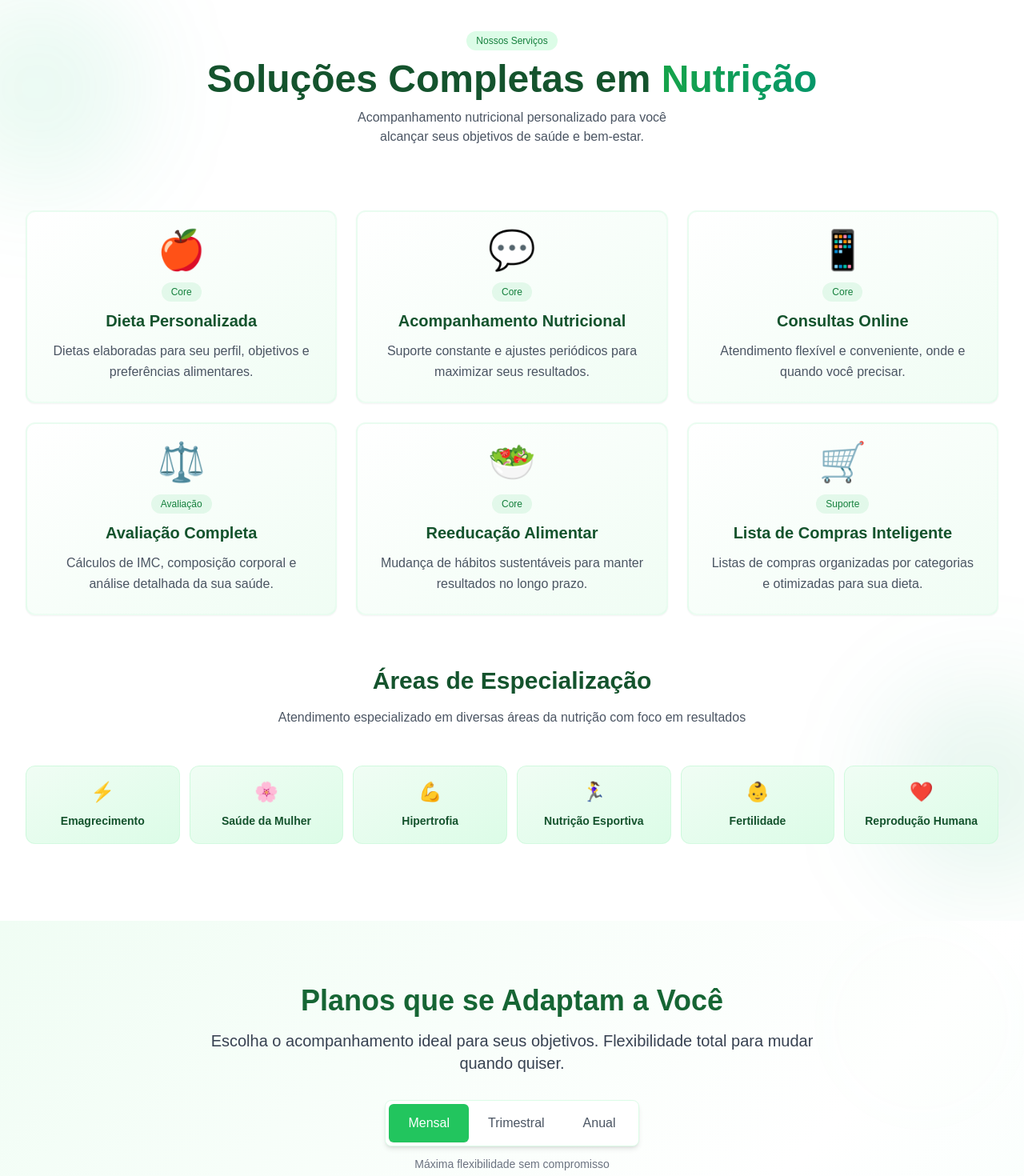
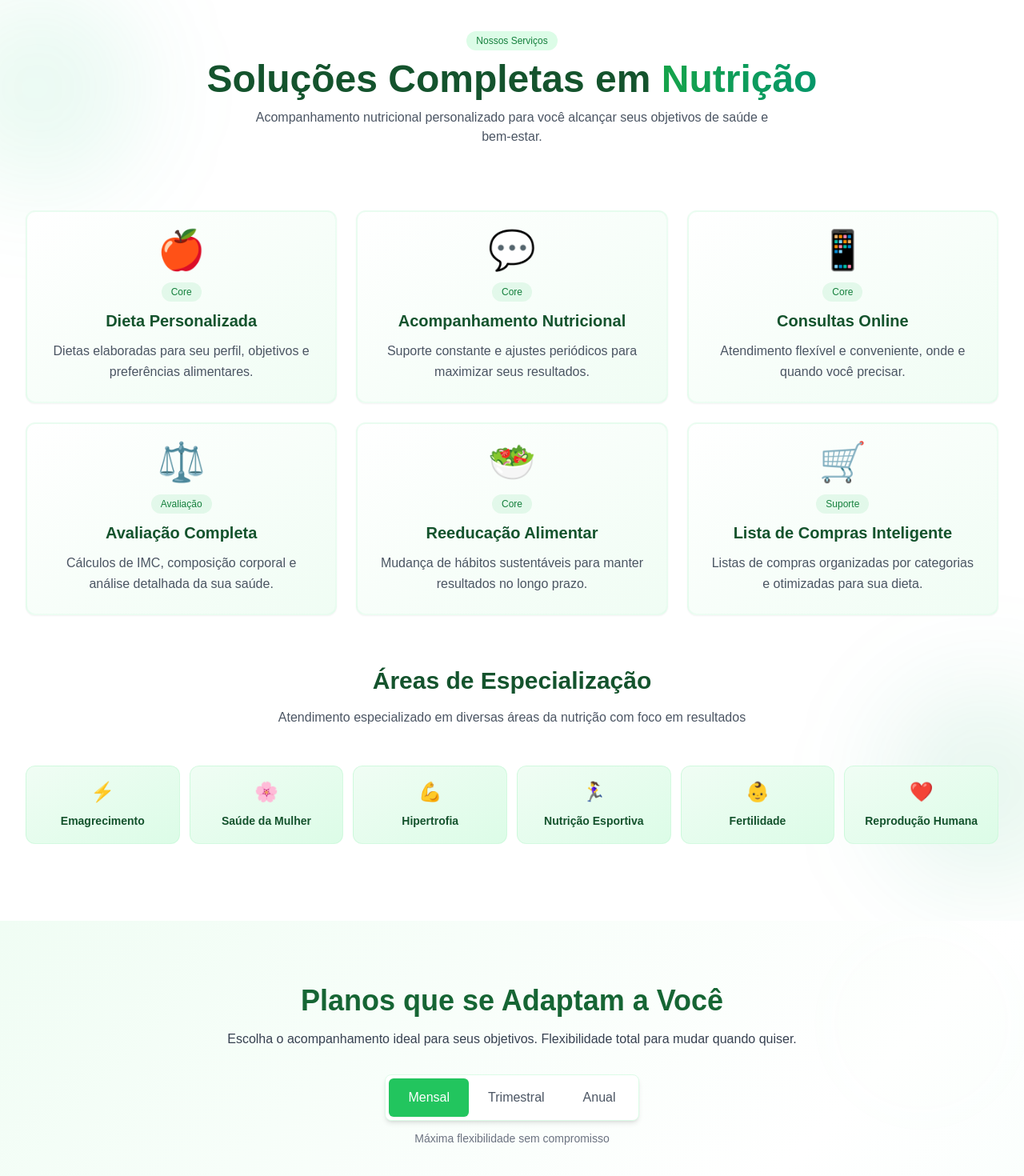
Before and after one commit to isousax/avantenutri, a React (Vite) app: page / in a window 1280 px wide. Shown: the part 1220-2690 px from the top of the page at 80% size. Built offline with nearby package versions, Linux system fonts and the light colour scheme.

Commit message:
atualizando versao com dev

```diff
--- a/src/components/home/Planos.tsx
+++ b/src/components/home/Planos.tsx
@@ -107,7 +107,7 @@ const Planos: React.FC = () => {
           <h2 className="text-4xl font-bold text-green-800 mb-4">
             Planos que se Adaptam a Você
           </h2>
-          <p className="text-xl text-gray-700 max-w-3xl mx-auto mb-8">
+          <p className="text-sm sm:text-base text-gray-700 max-w-3xl mx-auto mb-8">
             Escolha o acompanhamento ideal para seus objetivos. Flexibilidade total para mudar quando quiser.
           </p>
 
--- a/src/components/home/Servicos.tsx
+++ b/src/components/home/Servicos.tsx
@@ -124,7 +124,7 @@ const Servicos: React.FC = () => {
               Nutrição
             </span>
           </h2>
-          <p className="text-sm sm:text-base text-gray-600 max-w-md mx-auto leading-relaxed">
+          <p className="text-sm sm:text-base text-gray-600 max-w-2xl mx-auto leading-relaxed">
             Acompanhamento nutricional personalizado para você alcançar seus
             objetivos de saúde e bem-estar.
           </p>
@@ -232,7 +232,7 @@ const Servicos: React.FC = () => {
           <h3 className="text-2xl md:text-3xl font-bold text-green-900 mb-4">
             Áreas de Especialização
           </h3>
-          <p className="text-gray-600 max-w-2xl mx-auto">
+          <p className="text-gray-600 max-w-2xl mx-auto text-sm sm:text-base">
             Atendimento especializado em diversas áreas da nutrição com foco em
             resultados
           </p>
```
